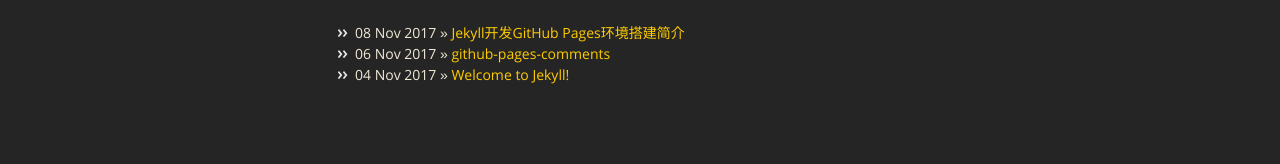
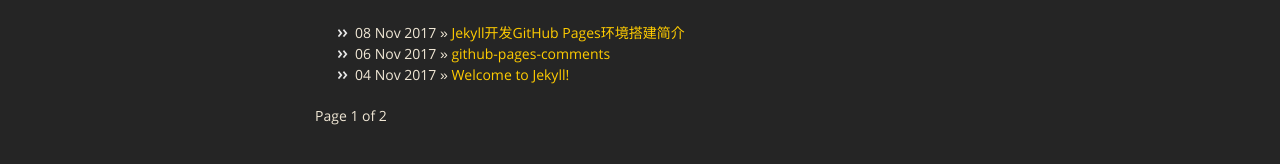
Before and after one commit to jasonLiu001/jasonLiu001.github.io, a Jekyll site: the page built from post/index.html, in a window 1280 px wide. Shown: the part 332-496 px from the top of the page. Built offline with Jekyll 4.4.1, drawn with Linux system fonts in a browser that asks for light colours; the list of posts is cut into pages by our own code.

Commit message:
added paginate plugin.

```diff
--- /dev/null
+++ b/_includes/pagination.html
@@ -0,0 +1,23 @@
+{% if paginator.total_pages != 1 %}
+<div class="pagination clearfix mb1 mt4">
+    <div class="left">
+        {% if paginator.previous_page %}
+        {% if paginator.page == 2 %}
+        <a class="pagination-item" href="{{ site.baseurl }}/">{{ site.text.pagination.newer }}</a>
+        {% else %}
+        <a class="pagination-item" href="{{ paginator.previous_page_path }}">{{ site.text.pagination.newer }}</a>
+        {% endif %}
+        {% else %}
+        <span class="pagination-item disabled">{{ site.text.pagination.newer }}</span>
+        {% endif %}
+    </div>
+    <div class="right">
+        {% if paginator.next_page %}
+        <a class="pagination-item" href="{{ paginator.next_page_path }}">{{ site.text.pagination.older }}</a>
+        {% else %}
+        <span class="pagination-item disabled">{{ site.text.pagination.older }}</span>
+        {% endif %}
+    </div>
+    <div class="pagination-meta">Page {{ paginator.page }} of {{ paginator.total_pages }}</div>
+</div>
+{% endif %}
--- a/post/index.html
+++ b/post/index.html
@@ -8,3 +8,5 @@
         }}</a></li>
     {% endfor %}
 </ul>
+
+{% include pagination.html %}
```
